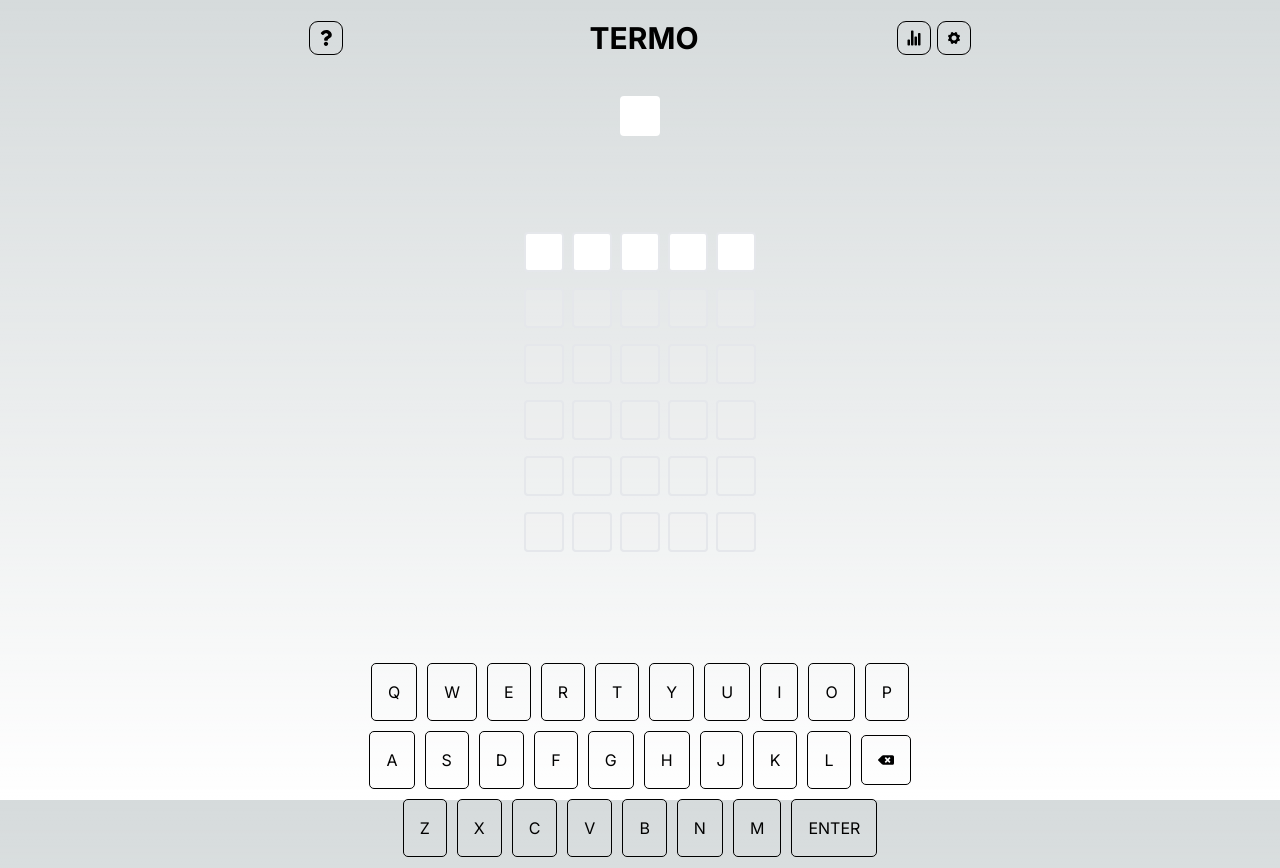
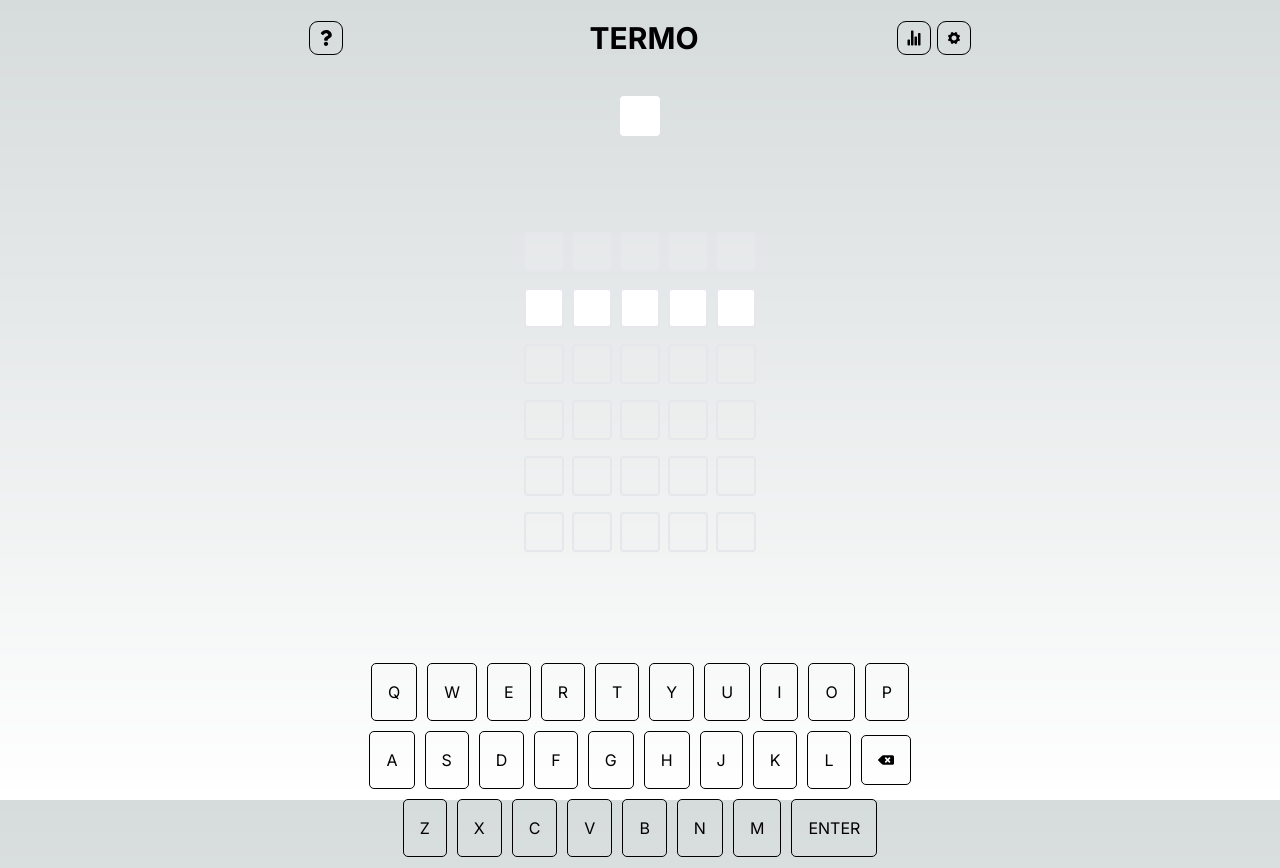
Before and after one commit to ibryans/termo-clone, a Next.js app: page / in a window 1280 px wide. Built offline with nearby package versions, Linux system fonts and the light colour scheme; no server answers.

Commit message:
create logic to fill the inputs

```diff
--- a/src/app/layout.tsx
+++ b/src/app/layout.tsx
@@ -5,8 +5,8 @@
 const inter = Inter({ subsets: ["latin"] });
 
 export const metadata: Metadata = {
-  title: "Create Next App",
-  description: "Generated by create next app",
+  title: "Termo",
+  description: "A Minimalist version of Termo",
 };
 
 export default function RootLayout({
--- a/src/app/page.tsx
+++ b/src/app/page.tsx
@@ -2,12 +2,11 @@
 
 import { Keyboard } from "@/components/keyboard";
 import { Navbar } from "@/components/navbar";
-import Image from "next/image";
 import { useEffect, useState } from "react";
 
 export default function Home() {
 
-  const [attempt, setAttempt] = useState(0)
+  const [attempt, setAttempt] = useState(1)
   const [word, setWord] = useState('')
   const apiUrl = 'https://random-word-api.herokuapp.com/word?length=5'
 
@@ -17,13 +16,19 @@
     setWord(word[0])
   }
 
+  function changeInput(att: number, input: number, inputText: any) {
+    const nextInput = inputText == '' ? input-1 : input+1
+    document.getElementById(
+      `attempt-${attempt}-input-${nextInput}`
+    )?.focus();
+  }
+
   useEffect(() => {
     getWord();
   }, [])
 
   return (
     <div className="container mx-auto flex flex-col justify-between items-center h-[100vh]">
-      {/* Barra superior */}
       <Navbar/>
 
       <h1 className="bg-white font-xl p-5 text-black text-center w-100 rounded mt-5 uppercase">
@@ -32,18 +37,23 @@
 
       {/* Tentativas */}
       <main className="flex flex-col items-center p-24">
-        { Array.from(Array(6).keys()).map((option, idx) =>
-          <div key={idx} className="flex flex-row gap-x-2 mb-4">
-            <input disabled={idx != attempt} type="text" className="rounded border-2 w-10 h-10 uppercase text-black text-center" maxLength={1}/>
-            <input disabled={idx != attempt} type="text" className="rounded border-2 w-10 h-10 uppercase text-black text-center" maxLength={1}/>
-            <input disabled={idx != attempt} type="text" className="rounded border-2 w-10 h-10 uppercase text-black text-center" maxLength={1}/>
-            <input disabled={idx != attempt} type="text" className="rounded border-2 w-10 h-10 uppercase text-black text-center" maxLength={1}/>
-            <input disabled={idx != attempt} type="text" className="rounded border-2 w-10 h-10 uppercase text-black text-center" maxLength={1}/>
+        { Array.from(Array(6).keys()).map((att) =>
+          <div key={att} className="flex flex-row gap-x-2 mb-4">
+            { Array.from(Array(5).keys()).map((input) =>
+              <input
+                onChange={(e) => changeInput(att, input, e.target.value)}
+                id={`attempt-${att}-input-${input}`}
+                key={`attempt-${att}-input-${input}`}
+                disabled={att != attempt}
+                type="text"
+                className="rounded border-2 w-10 h-10 uppercase text-black text-center"
+                maxLength={1}
+              />
+            )}
           </div>
         )}
       </main>
 
-      {/* Teclado */}
       <Keyboard/>
     </div>
   );
```
